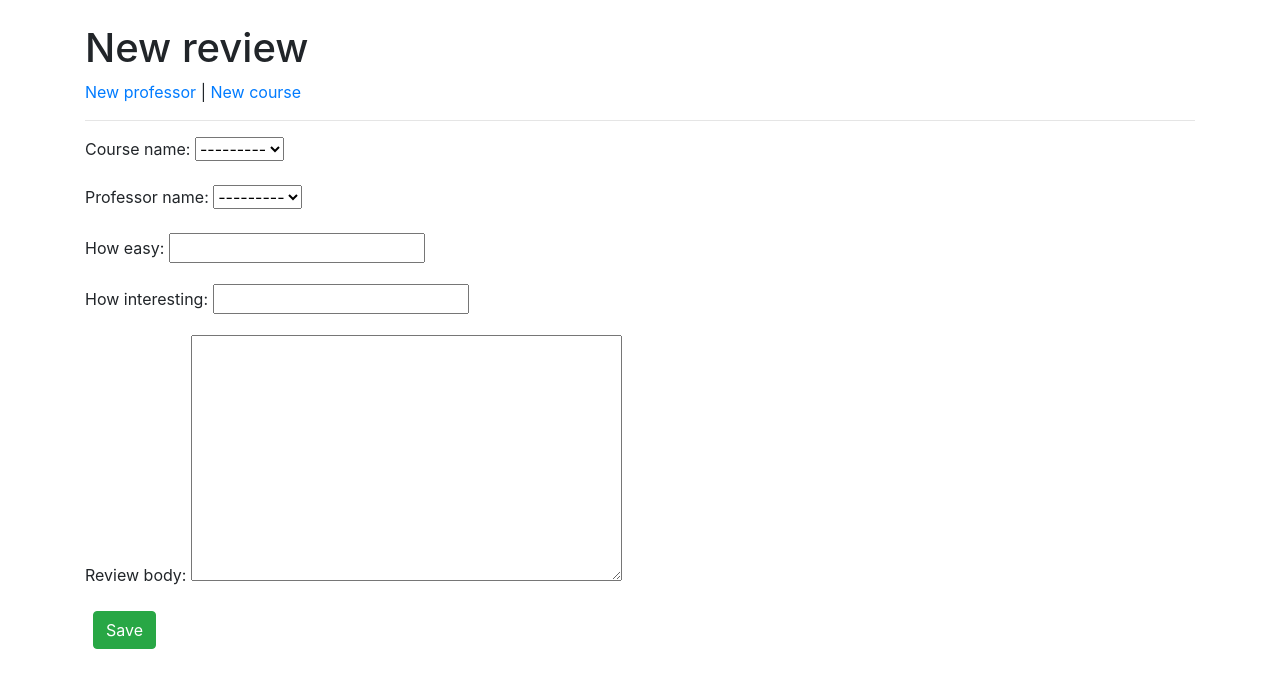
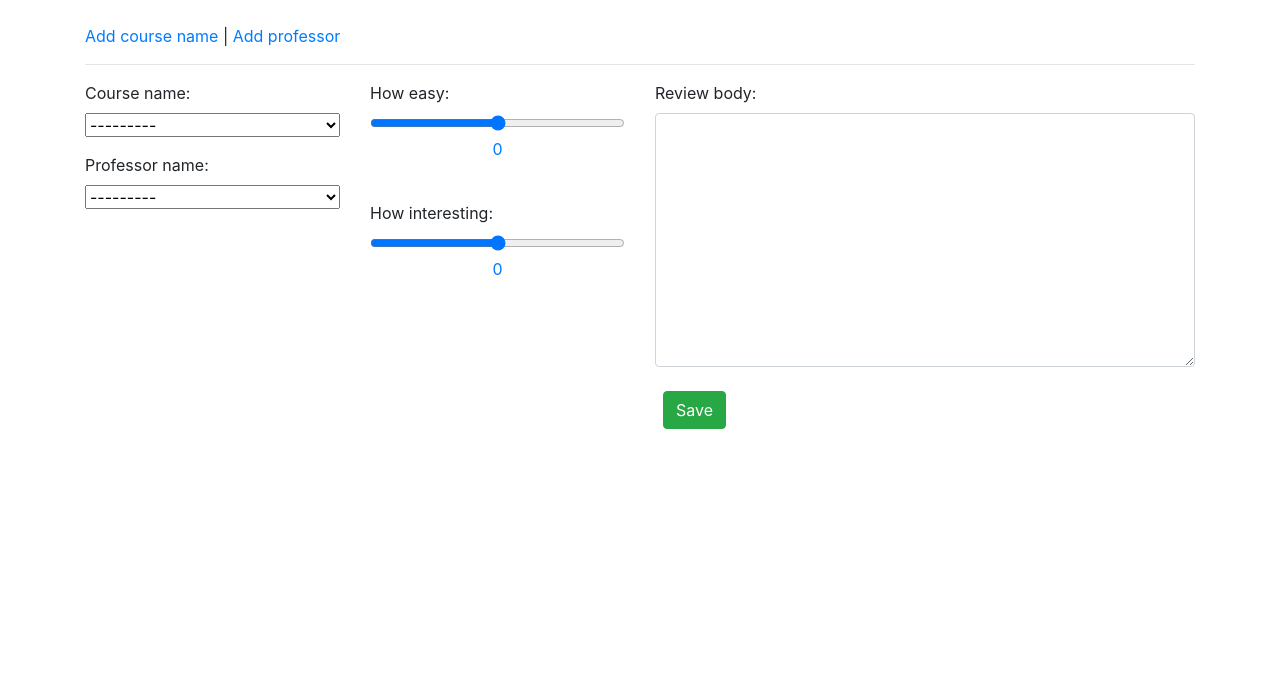
Before and after one commit to mixnix/subject_rate, a Django app: page /new/ in a window 1280 px wide. Shown: the part 56-741 px from the top of the page. Run offline with Django 3.2, Linux system fonts and the light colour scheme; the visitor is signed in with stand-in values (Sample User, id 1); data that the repository does not hold is empty; parts of the project's set-up code (start-up, migrations or seed data) failed here and were passed over; some libraries are stand-ins or nearby versions.

Commit message:
improved look and feel of new review form

```diff
--- a/pages/forms.py
+++ b/pages/forms.py
@@ -1,19 +1,30 @@
-from django.forms import ModelForm, Form
+from django.forms import ModelForm, Form, widgets
 from django import forms
 from .models import Review, Professor, CourseName
 
-#
-# class CreateReviewForm(ModelForm):
-#     class Meta:
-#         model = Review
-#         fields = ['course_name', 'professor_name', 'how_easy', 'how_interesting', 'review_body']
-# #
 
+class CreateReviewForm(ModelForm):
+    class Meta:
+        model = Review
+        fields = ['course_name', 'professor_name', 'how_easy',
+                  'how_interesting', 'review_body']
 
-class CreateReviewForm(Form):
-    course_name = forms.ModelChoiceField(queryset=CourseName.objects.all())
-    professor_name = forms.ModelChoiceField(queryset=Professor.objects.all())
-    # todo: make constrainsts so that user can enter only value from 0 to 100
-    how_easy = forms.IntegerField()
-    how_interesting = forms.IntegerField()
-    review_body = forms.CharField(widget=forms.Textarea)
+    course_name = forms.ModelChoiceField(queryset=CourseName.objects.all(),
+                                         widget=forms.Select(attrs={'style': 'width:100%'}))
+    professor_name = forms.ModelChoiceField(queryset=Professor.objects.all(),
+                                            widget=forms.Select(attrs={'style': 'width:100%'}))
+    how_easy = forms.IntegerField(
+        widget=widgets.NumberInput(attrs={
+            'id': 'easyslider', 'type': 'range', 'step': '1',
+            'onchange': 'setval(this, easyval)',
+            'oninput': 'setval(this, easyval)',
+            'style': 'width:100%'
+        }))
+    how_interesting = forms.IntegerField(
+        widget=widgets.NumberInput(attrs={
+            'id': 'interestslider', 'type': 'range', 'step': '1',
+            'onchange': 'setval(this, interestval)',
+            'oninput': 'setval(this, interestval)',
+            'style': 'width:100%'
+        }))
+    review_body = forms.CharField(widget=forms.Textarea(attrs={'class': 'form-control', 'style': 'width:100%'}))
--- a/templates/base.html
+++ b/templates/base.html
@@ -7,8 +7,9 @@
     <link rel="stylesheet" href="https://maxcdn.bootstrapcdn.com/bootstrap/4.0.0/css/bootstrap.min.css" crossorigin="anonymous">
 
     <link rel="stylesheet" href="//code.jquery.com/ui/1.12.1/themes/base/jquery-ui.css">
-    <link rel="stylesheet" href="/resources/demos/style.css">
-
+{#    <link rel="stylesheet" href="/resources/demos/style.css">#}
+    <script src="https://code.jquery.com/jquery-3.2.1.slim.min.js"
+            crossorigin="anonymous"></script>
     <title>{% block title %}Review App{% endblock title %}</title>
 </head>
 <body>
@@ -64,8 +65,7 @@
         {% endblock content %}
     </div>
 
-<script src="https://code.jquery.com/jquery-3.2.1.slim.min.js"
-        crossorigin="anonymous"></script>
+
 <script src="https://cdnjs.cloudflare.com/ajax/libs/popper.js/1.12.9/umd/popper.min.js" crossorigin="anonymous"></script>
 <script src="https://maxcdn.bootstrapcdn.com/bootstrap/4.0.0/js/bootstrap.min.js"
         crossorigin="anonymous"></script>
--- a/templates/pages/review_new.html
+++ b/templates/pages/review_new.html
@@ -1,64 +1,100 @@
 {% extends 'base.html' %}
 
 {% block content %}
+
+    <style>
+
+
+    </style>
     <script>
-        $(function () {
-            $("#slider-range").slider({
-                range: false,
-                min: 0,
-                max: 100,
-                values: [0],
-                slide: function (event, ui) {
-                    $("#amount").val(ui.values[0]);
+        function setval(source, target){
+            document.getElementById(target.id).innerHTML = source.value;
         }
-            });
-            $("#amount").val($("#slider-range").slider("values", 0));
-        });
-        $(function () {
-            $("#slider-range2").slider({
-                range: false,
-                min: 0,
-                max: 100,
-                values: [0],
-                slide: function (event, ui) {
-                    $("#amount2").val(ui.values[0]);
-                }
-            });
-            $("#amount2").val($("#slider-range2").slider("values", 0));
-        });
+        {#$("#mustbewide").attr("")#}
     </script>
-    <h1>New review</h1>
-    <a href="{% url 'professor-new' %}">New professor</a> |
-    <a href="{% url 'course-new' %}">New course</a>
+
+    <div class="row">
+        <div class="col-md-4">
+            <a href="{% url 'course-new' %}">Add course name</a>
+            |
+            <a href="{% url 'professor-new' %}">Add professor</a>
+        </div>
+    </div>
+
     <hr>
+
     <form action="" method="post">
+
+        <div class="row">
+
+
+            <div class="col-md-3">
                 {% csrf_token %}
-{#        {{ form.as_p }} #}
-{#        The form.as_p use it as comparison how your form can look better #}
+
+                <div class="panel panel-default">
+                    <div class="panel-heading"></div>
+                    <div class="panel-body">
+                        <div class="form-group">
                             <p>
                                 <label for="id_course_name">Course name:</label>
+                                <br>
                                 {{ form.course_name }}
                             </p>
                             <p>
                                 <label for="id_professor_name">Professor name:</label>
+                                <br>
                                 {{ form.professor_name }}
                             </p>
+                        </div>
+                    </div>
+                </div>
+            </div>
+
+
+            <div class="col-md-3">
+                <div class="panel panel-default">
+                    <div class="panel-heading"></div>
+                    <div class="panel-body">
+                        <div class="form-group">
+                            <label for="id_how_easy">How easy:</label>
+                            <br>
+                            {{ form.how_easy }}
+                            <br>
+                            <p class="text-center text-primary" id="easyval">0</p>
+                            <br>
+
+                            <label for="id_how_interesting">How interesting:</label>
+                            <br>
+                            {{ form.how_interesting }}
+                            <br>
+                            <p class="text-center text-primary" id="interestval">0</p>
+                        </div>
+                    </div>
+                </div>
+            </div>
+
+            <div class="col-md-6">
+                <div class="panel panel-default">
+                    <div class="panel-heading"></div>
+                    <div class="panel-body">
+                        <div class="form-group">
+
                             <p>
-            <label for="id_how_easy">How easy:</label>
-            {{ form.how_easy }}
+                                <label for="id_review_body">Review body:</label>
+                                <br>
+                                {{ form.review_body }}
+                                <br>
+                                <button class="btn btn-success ml-2" type="submit">Save</button>
 
                             </p>
-        <p>
-            <label for="id_how_interesting">How interesting:</label>
-            {{ form.how_interesting }}
+                        </div>
+                    </div>
+                </div>
+            </div>
 
-        </p>
-        <p>
-            <label for="id_review_body">Review body:</label>
-            {{ form.review_body }}
 
-        </p>
-        <button class="btn btn-success ml-2" type="submit">Save</button>
+        </div>
     </form>
 
+
 {% endblock %}
```
Lines whose indentation alone changed are shown as unchanged.
